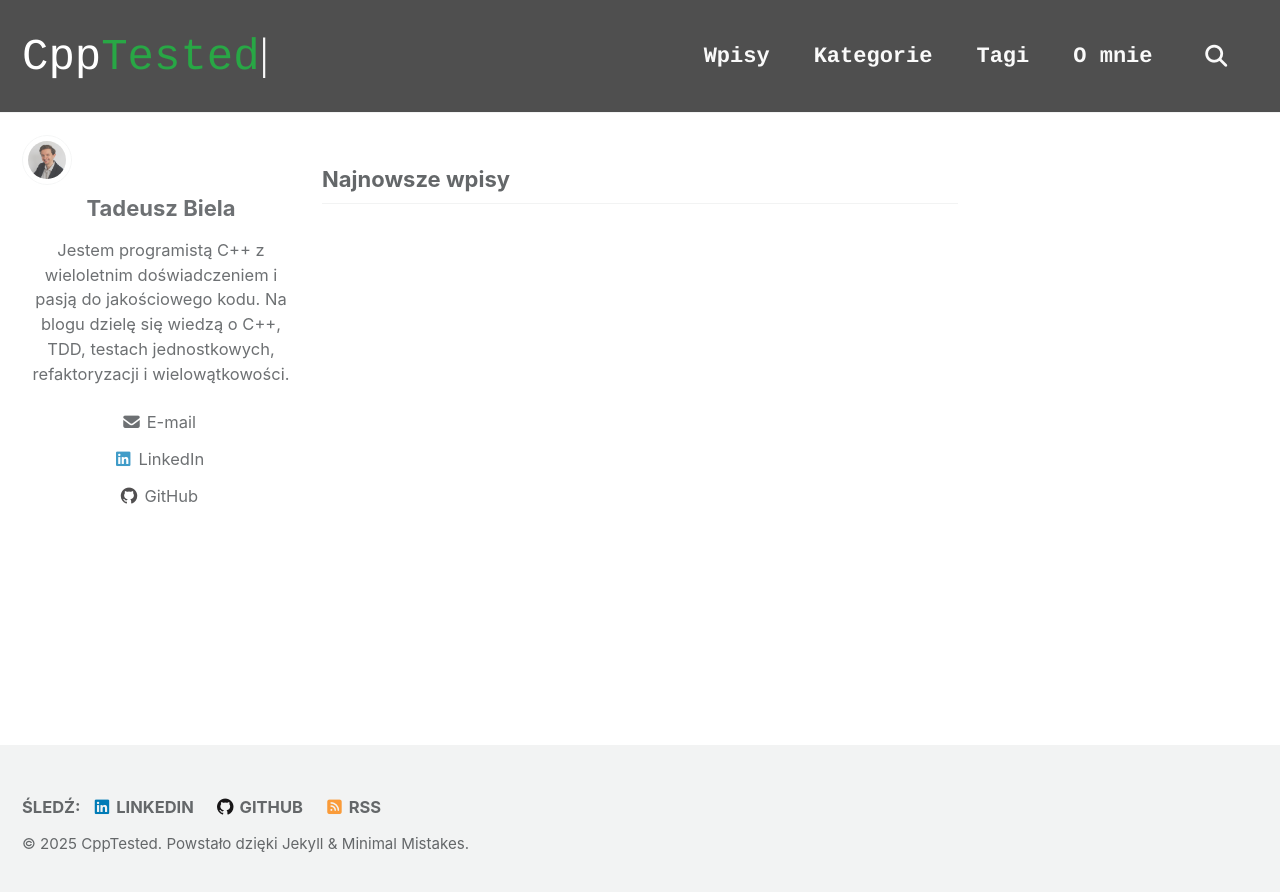
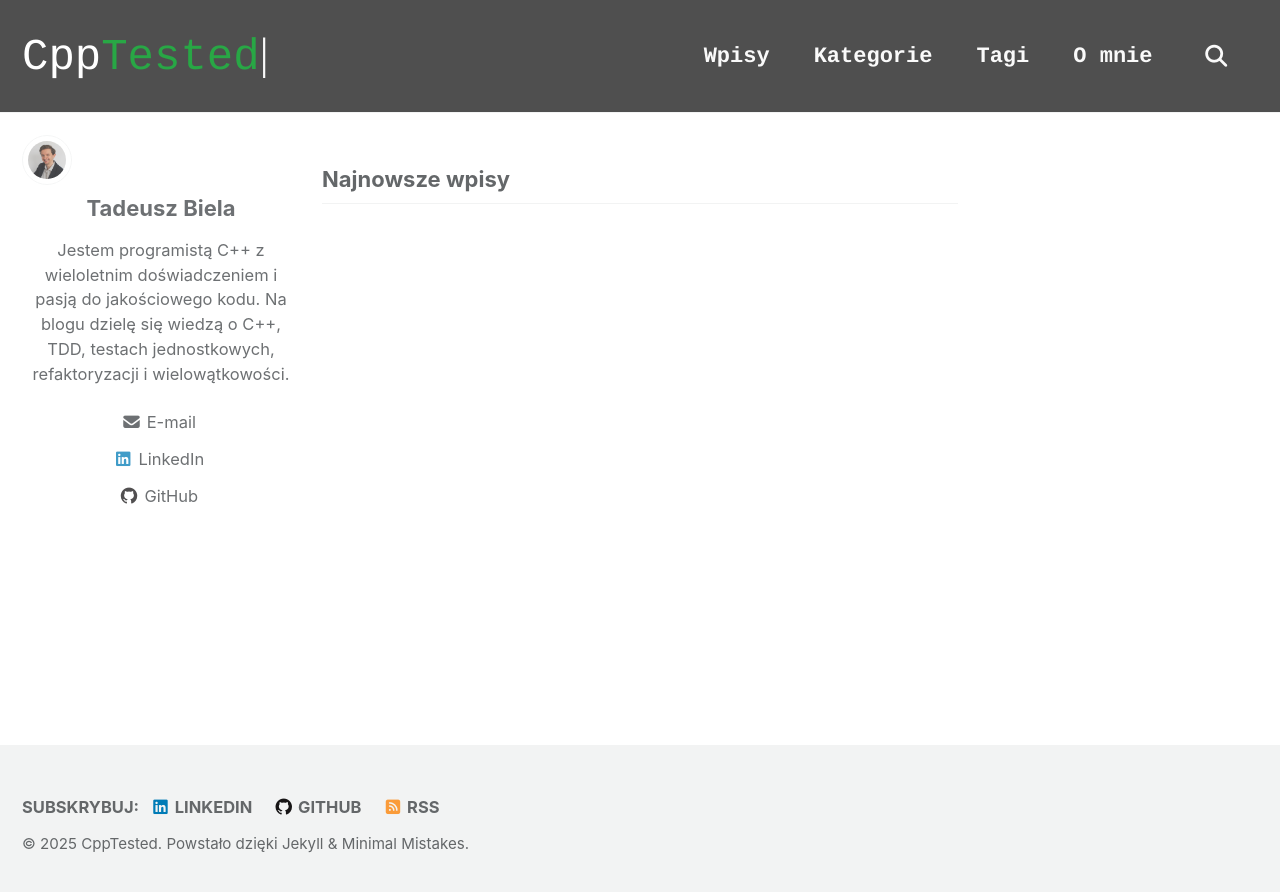
Before and after one commit to TadekBiela/cpptested, a Jekyll site: the page built from index.html, in a window 1280 px wide. Shown: the top 892 px of the page. Built offline with Jekyll 4.4.1, drawn with Linux system fonts in a browser that asks for light colours; cached includes are drawn as plain includes; the list of posts is cut into pages by our own code.

Commit message:
Changed follow label pl-PL text

```diff
--- a/_data/ui-text.yml
+++ b/_data/ui-text.yml
@@ -1094,7 +1094,7 @@ pl: &DEFAULT_PL
   comments_title             : "Komentarze"
   more_label                 : "Dowiedz się więcej"
   related_label              : "Także może Ci się spodobać"
-  follow_label               : "Śledź:"
+  follow_label               : "Subskrybuj:"
   feed_label                 : "RSS"
   powered_by                 : "Powstało dzięki"
   website_label              : "Strona"
```
